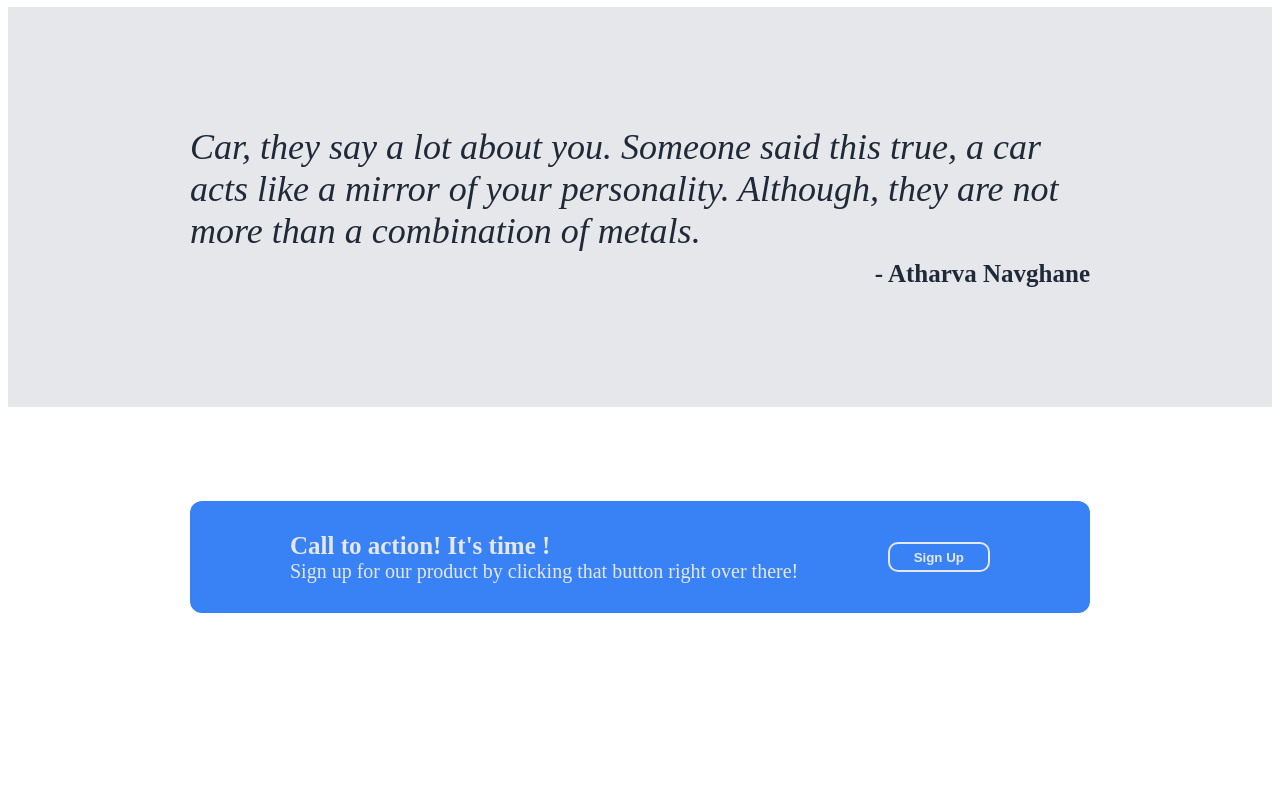
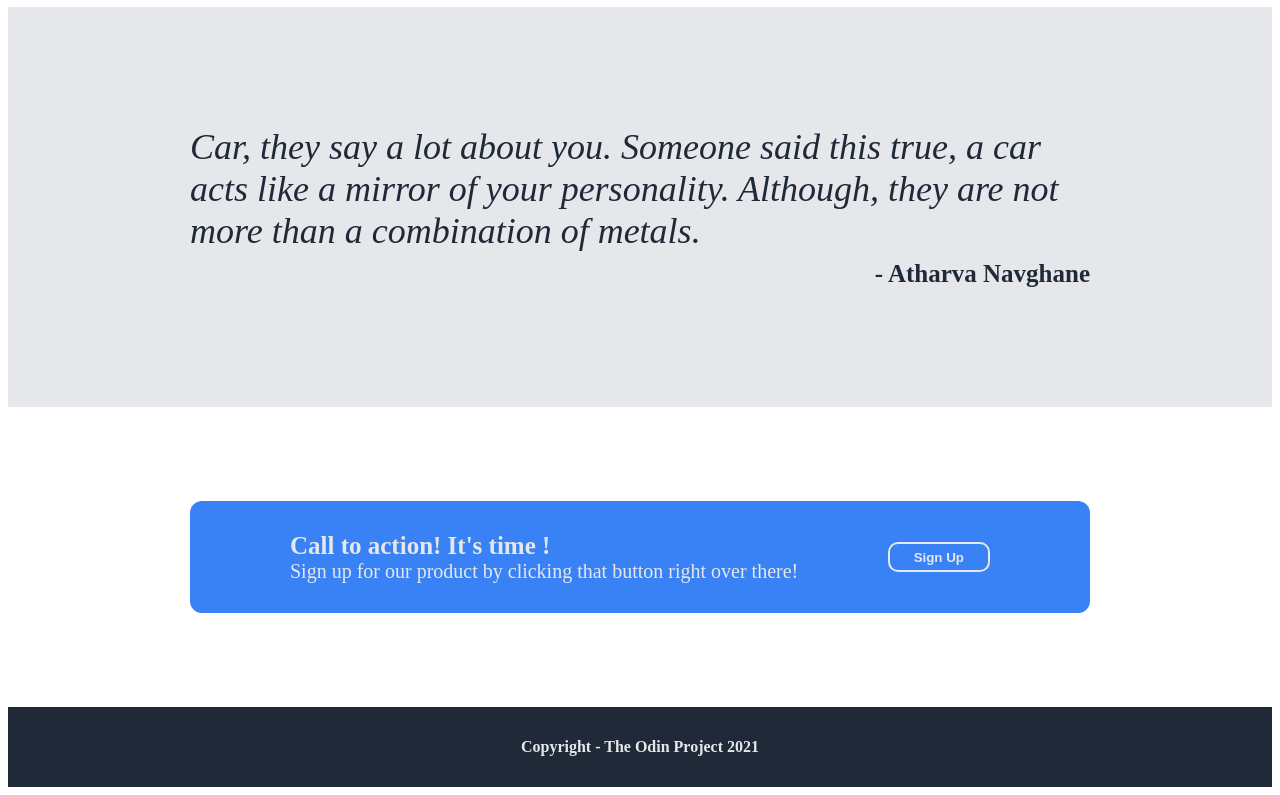
Before and after one commit to Atharva-Navghane/landing-page, a plain HTML site: page index.html in a window 1280 px wide. Shown: the part 808-1603 px from the top of the page. Before the commit the page ends 1523 px from the top, so only its background shows below. Drawn offline with Linux system fonts and the light colour scheme.

Commit message:
design the footer part and finish with the webpage

```diff
--- a/index.html
+++ b/index.html
@@ -82,6 +82,10 @@
         </div>
     </div>
 
-
+    <div class="footer-container">
+        <div class="footer">
+            Copyright - The Odin Project 2021
+        </div>
+    </div>
 </body>
 </html>
--- a/style.css
+++ b/style.css
@@ -223,3 +223,20 @@ a
     padding-right: 24px;
     border: 2px solid #e5e7eb
 }
+
+/*Footer container */
+
+.footer-container
+{
+    display: flex;
+    justify-content: center;
+    align-items: center;
+    height : 80px;
+    background-color: #1f2937;
+}
+.footer
+{
+    color: #e5e7eb;
+    font-weight: 800;
+    font-size: 16px;
+}
```
